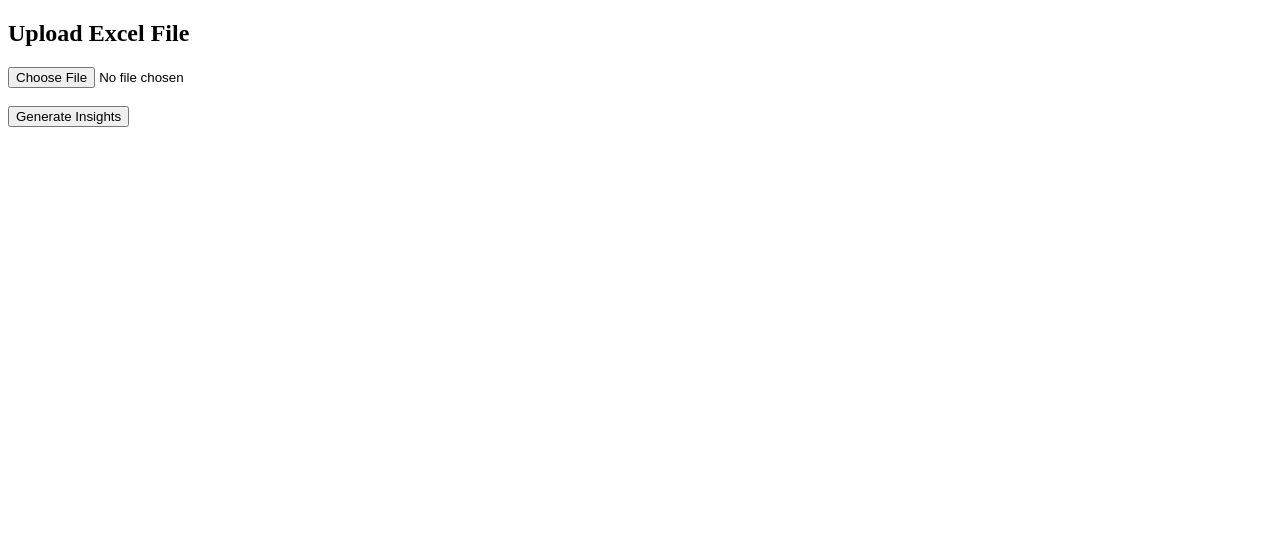
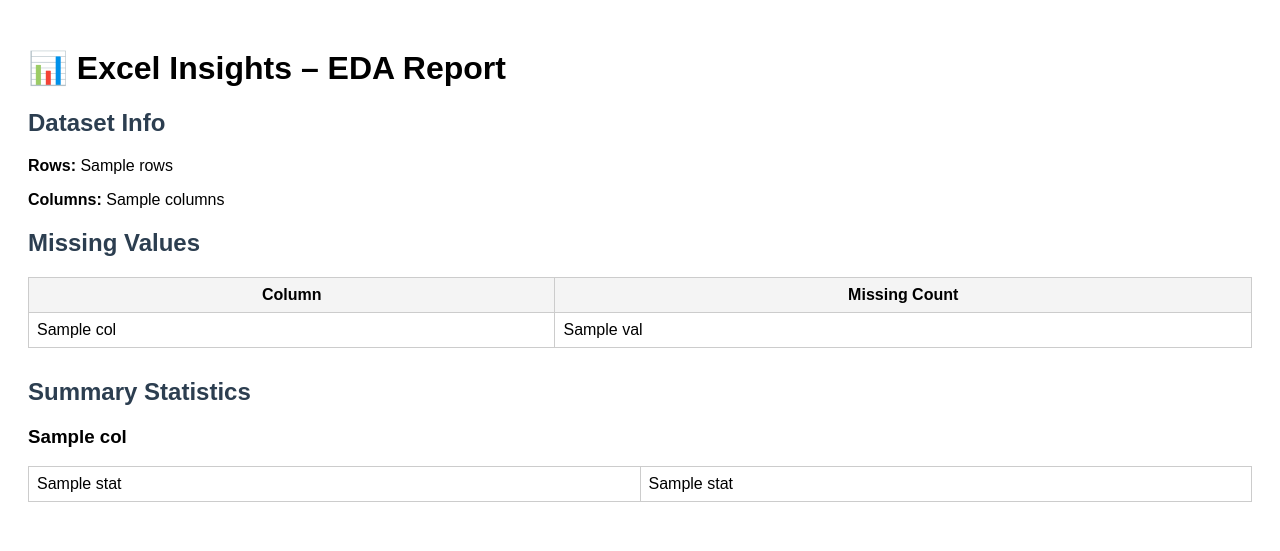
Before and after one commit to akashsmb10/excel-insights-engine, a Flask app: template templates/index.html in a window 1280 px wide. Shown: the top 551 px of the page. Run offline with Flask 3, Linux system fonts and the light colour scheme; the template is opened without the code that fills it: most values are stand-ins (such as "Sample title", 1, 10 or a date in 2020).

Commit message:
Render EDA results in HTML

```diff
--- a/app.py
+++ b/app.py
@@ -14,10 +14,19 @@ def upload_excel():
         return jsonify({"error": "No file uploaded"}), 400
 
     file = request.files["file"]
-    excel_data = pd.read_excel(file, sheet_name=None)
-    report = generate_report(excel_data)
 
-    return jsonify(report)
+    excel_data = pd.read_excel(
+        file,
+        sheet_name=None,
+        engine="openpyxl"
+    )
+
+    eda_result = generate_report(excel_data)
+
+    return render_template(
+        "result.html",
+        eda=eda_result
+    )
 
 if __name__ == "__main__":
-    app.run(host="0.0.0.0", port=10000)
+    app.run(debug=True)
--- a/templates/index.html
+++ b/templates/index.html
@@ -1,14 +1,50 @@
 <!DOCTYPE html>
 <html>
 <head>
-    <title>Excel Insights Engine</title>
+    <title>Excel Insights Report</title>
+    <style>
+        body { font-family: Arial; padding: 20px; }
+        table { border-collapse: collapse; width: 100%; margin-bottom: 30px; }
+        th, td { border: 1px solid #ccc; padding: 8px; }
+        th { background: #f4f4f4; }
+        h2 { color: #2c3e50; }
+    </style>
 </head>
 <body>
-    <h2>Upload Excel File</h2>
-    <form action="/upload-excel" method="post" enctype="multipart/form-data">
-        <input type="file" name="file" required>
-        <br><br>
-        <button type="submit">Generate Insights</button>
-    </form>
+
+<h1>📊 Excel Insights – EDA Report</h1>
+
+<h2>Dataset Info</h2>
+<p><b>Rows:</b> {{ eda.rows }}</p>
+<p><b>Columns:</b> {{ eda.columns }}</p>
+
+<h2>Missing Values</h2>
+<table>
+<tr><th>Column</th><th>Missing Count</th></tr>
+{% for col, val in eda.missing_values.items() %}
+<tr>
+    <td>{{ col }}</td>
+    <td>{{ val }}</td>
+</tr>
+{% endfor %}
+</table>
+
+<h2>Summary Statistics</h2>
+{% if eda.summary %}
+    {% for col, stats in eda.summary.items() %}
+        <h3>{{ col }}</h3>
+        <table>
+        {% for k, v in stats.items() %}
+        <tr>
+            <td>{{ k }}</td>
+            <td>{{ v if v is not none and v == v else "N/A" }}</td>
+        </tr>
+        {% endfor %}
+        </table>
+    {% endfor %}
+{% else %}
+    <p>No summary statistics available.</p>
+{% endif %}
+
 </body>
 </html>
```
